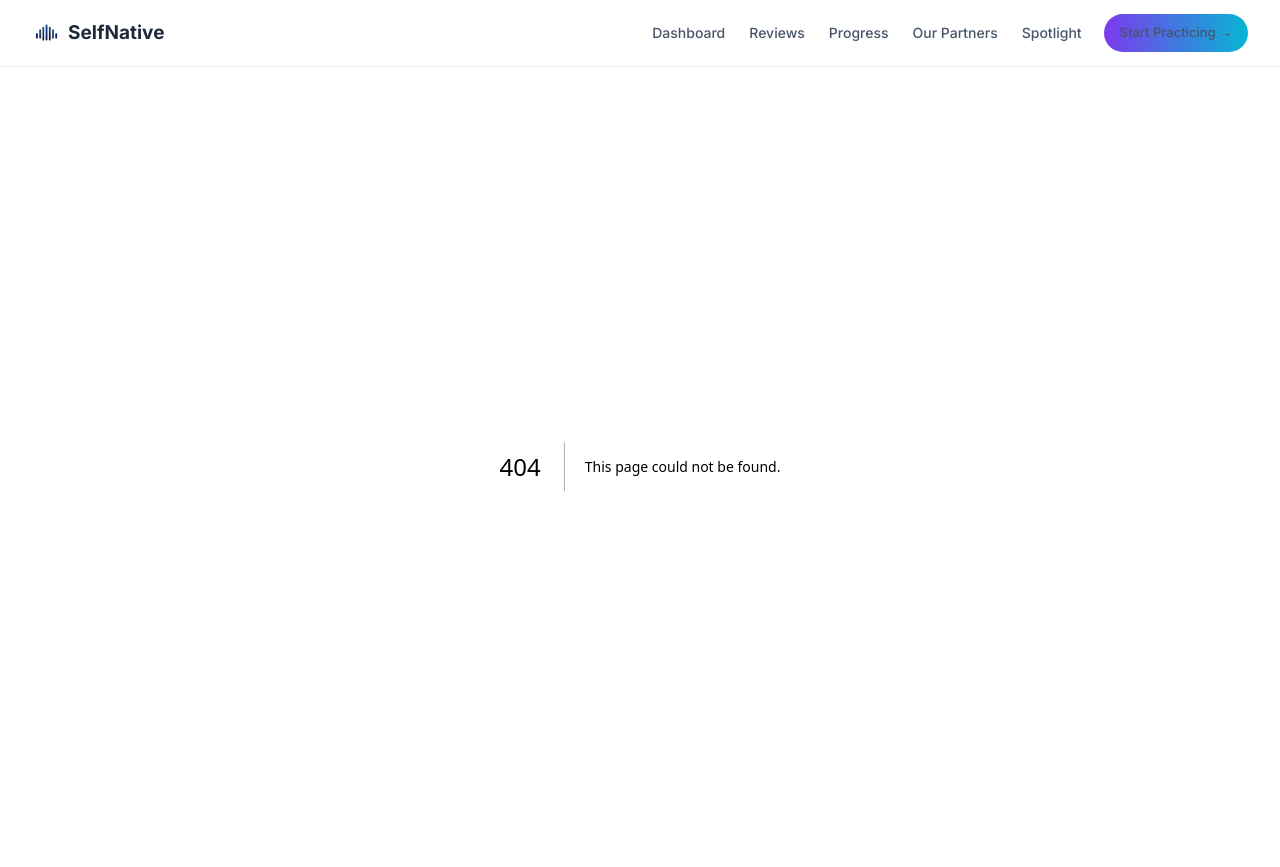
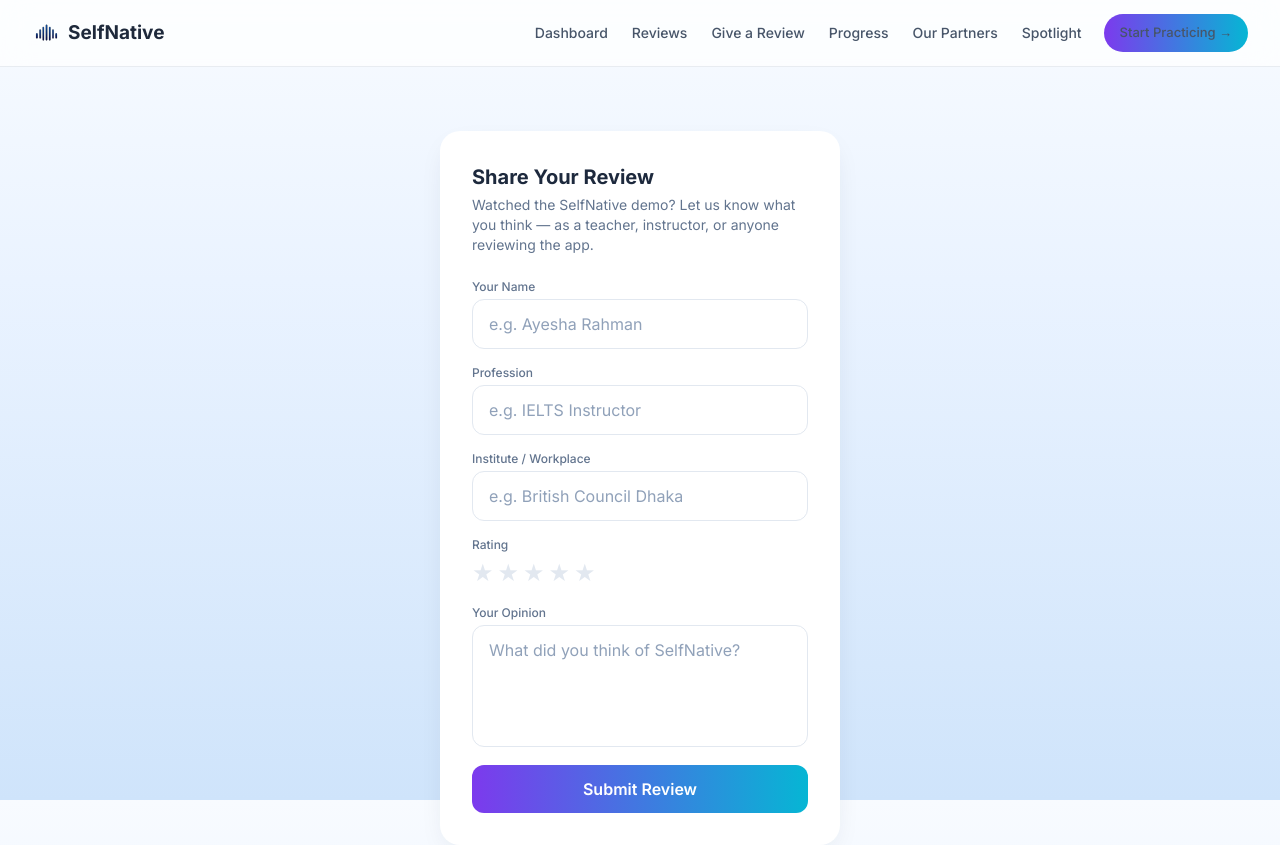
Before and after one commit to arhamtousif/selfnative, a Next.js app: page /submit-review in a window 1280 px wide. Before the commit this address had no page. After the commit the page ends 845 px from the top, so only its background shows below. Built offline with nearby package versions, Linux system fonts and the light colour scheme.

Commit message:
Add standalone review submission page for instructors

```diff
--- a/app/api/reviews/route.ts
+++ b/app/api/reviews/route.ts
@@ -12,16 +12,22 @@
 
 export async function POST(req: NextRequest) {
   const body = await req.json();
-  const { name, rating, comment } = body;
-  if (!comment || !rating) {
+  const { name, profession, institute, rating, comment } = body;
+  if (!comment || !rating || !name) {
     return NextResponse.json({ error: 'Missing fields' }, { status: 400 });
   }
-  fs.mkdirSync(path.dirname(reviewsPath), { recursive: true });
   let reviews = [];
   if (fs.existsSync(reviewsPath)) {
     reviews = JSON.parse(fs.readFileSync(reviewsPath, 'utf-8'));
   }
-  reviews.push({ name: name || 'Anonymous', rating, comment, date: new Date().toISOString() });
+  reviews.push({
+    name,
+    profession: profession || '',
+    institute: institute || '',
+    rating,
+    comment,
+    date: new Date().toISOString(),
+  });
   fs.writeFileSync(reviewsPath, JSON.stringify(reviews, null, 2));
   return NextResponse.json({ success: true });
 }
--- a/app/layout.tsx
+++ b/app/layout.tsx
@@ -29,6 +29,7 @@
             <span className="hidden md:flex items-center gap-6">
               <a href="/dashboard">Dashboard</a>
               <a href="/reviews">Reviews</a>
+              <a href="/submit-review">Give a Review</a>
               <a href="/progress">Progress</a>
               <a href="/#partners">Our Partners</a>
               <a href="/#spotlight">Spotlight</a>
--- a/app/reviews/page.tsx
+++ b/app/reviews/page.tsx
@@ -23,7 +23,12 @@
             <div key={i} className="card p-6">
               <div className="text-amber-400 mb-3">{'★'.repeat(r.rating)}{'☆'.repeat(5 - r.rating)}</div>
               <p className="font-semibold text-slate-800 mb-3">"{r.comment}"</p>
-              <p className="text-sm text-slate-500">{r.name}</p>
+              <p className="text-sm text-slate-700 font-medium">{r.name}</p>
+              {(r.profession || r.institute) && (
+                <p className="text-xs text-slate-400">
+                  {r.profession}{r.profession && r.institute ? ' — ' : ''}{r.institute}
+                </p>
+              )}
             </div>
           ))}
         </div>
--- /dev/null
+++ b/app/submit-review/page.tsx
@@ -0,0 +1,105 @@
+'use client';
+import { useState } from 'react';
+
+export default function SubmitReview() {
+  const [name, setName] = useState('');
+  const [profession, setProfession] = useState('');
+  const [institute, setInstitute] = useState('');
+  const [rating, setRating] = useState(0);
+  const [comment, setComment] = useState('');
+  const [submitted, setSubmitted] = useState(false);
+  const [error, setError] = useState('');
+
+  async function submit() {
+    if (!name.trim() || !comment.trim() || !rating) {
+      setError('Please fill in your name, a rating, and your opinion.');
+      return;
+    }
+    setError('');
+    await fetch('/api/reviews', {
+      method: 'POST',
+      headers: { 'Content-Type': 'application/json' },
+      body: JSON.stringify({ name, profession, institute, rating, comment }),
+    });
+    setSubmitted(true);
+  }
+
+  if (submitted) {
+    return (
+      <main className="max-w-md mx-auto mt-24 px-6 text-center">
+        <div className="card p-8">
+          <p className="text-2xl mb-3">🎉</p>
+          <h1 className="text-xl font-bold text-slate-800 mb-2">Thank you!</h1>
+          <p className="text-slate-500 text-sm">Your review has been submitted and will appear on our reviews page.</p>
+        </div>
+      </main>
+    );
+  }
+
+  return (
+    <main className="max-w-md mx-auto mt-16 px-6">
+      <div className="card p-8">
+        <h1 className="text-xl font-bold text-slate-800 mb-1">Share Your Review</h1>
+        <p className="text-sm text-slate-500 mb-6">
+          Watched the SelfNative demo? Let us know what you think — as a teacher, instructor, or anyone reviewing the app.
+        </p>
+
+        <label className="text-xs font-medium text-slate-500 mb-1 block">Your Name</label>
+        <input
+          type="text"
+          value={name}
+          onChange={(e) => setName(e.target.value)}
+          placeholder="e.g. Ayesha Rahman"
+          className="w-full border border-slate-200 rounded-xl px-4 py-3 text-slate-800 placeholder:text-slate-400 outline-none focus:border-violet-400 mb-4"
+        />
+
+        <label className="text-xs font-medium text-slate-500 mb-1 block">Profession</label>
+        <input
+          type="text"
+          value={profession}
+          onChange={(e) => setProfession(e.target.value)}
+          placeholder="e.g. IELTS Instructor"
+          className="w-full border border-slate-200 rounded-xl px-4 py-3 text-slate-800 placeholder:text-slate-400 outline-none focus:border-violet-400 mb-4"
+        />
+
+        <label className="text-xs font-medium text-slate-500 mb-1 block">Institute / Workplace</label>
+        <input
+          type="text"
+          value={institute}
+          onChange={(e) => setInstitute(e.target.value)}
+          placeholder="e.g. British Council Dhaka"
+          className="w-full border border-slate-200 rounded-xl px-4 py-3 text-slate-800 placeholder:text-slate-400 outline-none focus:border-violet-400 mb-4"
+        />
+
+        <label className="text-xs font-medium text-slate-500 mb-1 block">Rating</label>
+        <div className="flex gap-1 mb-4">
+          {[1, 2, 3, 4, 5].map((n) => (
+            <button
+              key={n}
+              onClick={() => setRating(n)}
+              className="text-2xl"
+              style={{ color: n <= rating ? '#f59e0b' : '#e2e8f0' }}
+            >
+              ★
+            </button>
+          ))}
+        </div>
+
+        <label className="text-xs font-medium text-slate-500 mb-1 block">Your Opinion</label>
+        <textarea
+          value={comment}
+          onChange={(e) => setComment(e.target.value)}
+          placeholder="What did you think of SelfNative?"
+          className="w-full border border-slate-200 rounded-xl px-4 py-3 text-slate-800 placeholder:text-slate-400 outline-none focus:border-violet-400 mb-3 resize-none"
+          rows={4}
+        />
+
+        {error && <p className="text-red-600 text-sm mb-3">{error}</p>}
+
+        <button onClick={submit} className="w-full gradient-btn rounded-xl py-3">
+          Submit Review
+        </button>
+      </div>
+    </main>
+  );
+}
```
